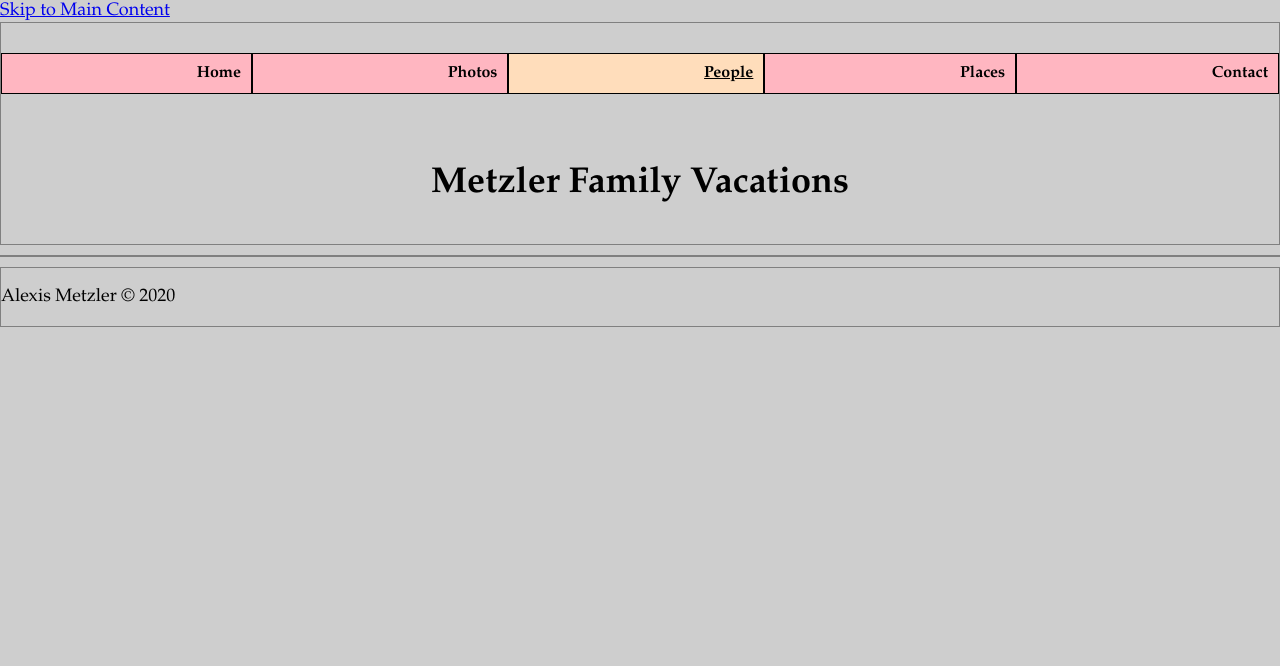
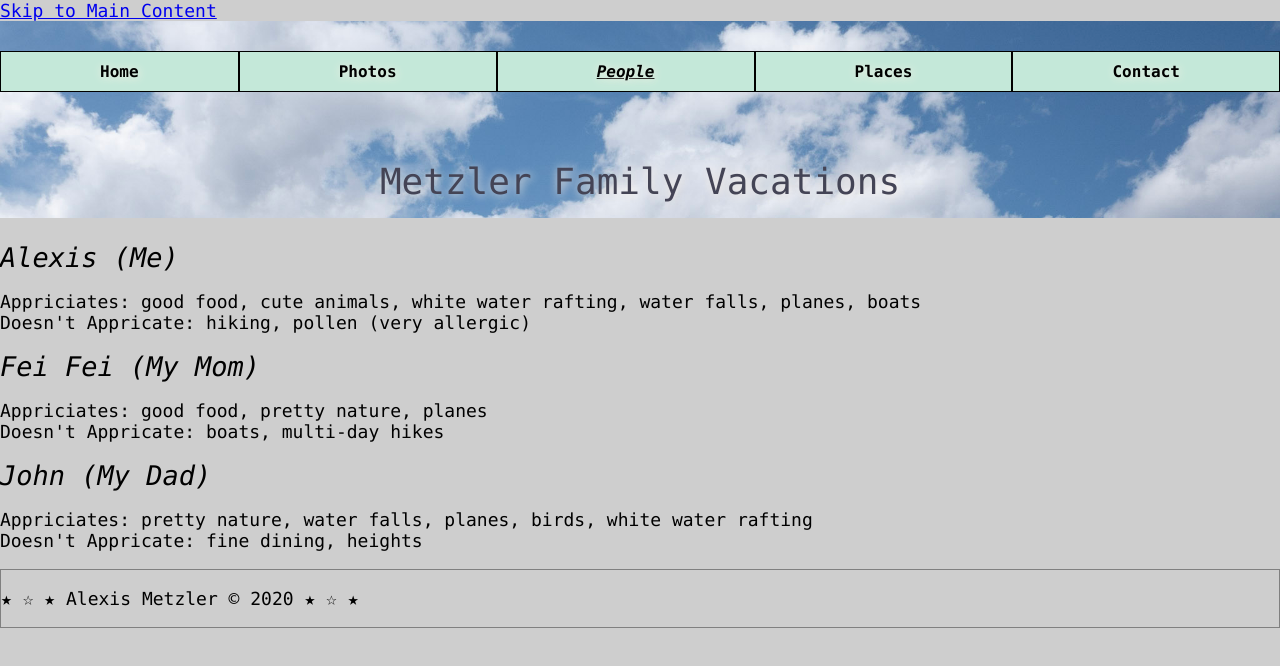
Before and after one commit to almetzler/almetzler.github.io, a plain HTML site: page people.html in a window 1280 px wide. Drawn offline with Linux system fonts and the light colour scheme.

Commit message:
changed some style sheets

```diff
--- a/css/flex_style.css
+++ /dev/null
@@ -1,220 +0,0 @@
-body{
-  /* font-size: 16pt; test for this! Make all sizes em or rem */
-}
-
-h1{
-  font-size: 2em;
-  text-align: center;
-}
-
-h2{
-  font-size: 1.5em;
-
-}
-
-p {
-  padding: 0 30px;
-}
-
-a.skip:focus{
-  top:20px;
-  color: black;
-  text-decoration-style: solid;
-}
-
-*:focus{
-  border: 2px solid black;
-}
-
-nav{
-  width: 100%;
-}
-
-footer{
-  background-color: black;
-  color: white;
-  padding: 30px;
-  text-align: center;
-}
-
-/*Begin your code here*/
-/*Keyframes for animation*/
-
-@-webkit-keyframes logo_wiggle{
-  /*Your code here.*/
-  from{size: 25px;}
-  to{size: 420px;}
-
-}
-
-@keyframes logo_wiggle{
-  /*Your code here.*/
-  from{width: 25px;}
-  to{width: 420px;}
-
-}
-
-#logo{
-   /*Your code here.*/
-   animation-name: logo_wiggle;
-   animation-duration: 15s;
-
-}
-
-/* Cards! */
-.pricing{
-    min-height: 500px;
-    /*Your code here.*/
-    /*Don't forget to vertically and horizontally alight the card*/
-    display:flex;
-    justify-content: center;
-    align-items: center;
-    flex-wrap: wrap;
-
-}
-
-.card {
-  margin: 12px;
-  background: #fff;
-  border-radius: 7px;
-  padding: 0 0 50px 0;
-  /*Your code here.*/
-  /*Take a look at flex-basis*/
-  /* display: flex; */
-  flex-basis: 400px;
-
-
-}
-
-.card > header{
-  background: #288080;
-  border: 2px solid #45ADAD;
-  padding: 20px 0;
-  border-radius: 7px 7px 0 0;
-}
-
-.card > ul{
-  list-style: none;
-  padding: 0;
-}
-
-.card > ul li {
-  width: 90%;
-  margin: 20px auto;
-}
-
-.card button{
-  width: 90%;
-  height: 40px;
-  border: 0;
-  margin-left: 12px;
-  border-radius: 7px;
-  background: #288080;
-  color: white;
-  font-size: 1em;
-}
-
-.card h3{
-  font-size: 4em;
-  color: white;
-  text-align: center;
-}
-
-.card_big{
-  -webkit-transform: initial;
-          transform: initial;
-}
-
-/* Gallery! */
-
-
-/* Navbar */
-header{
-  /*Your  code here again.*/
-  display: flex;
-  justify-content: center;
-  align-items: center;
-  /* flex-direction: column; */
-}
-
-.nav_links{
-  /*Your code here again.*/
-  display: flex;
-  justify-content: center;
-  align-items: center;
-  flex-wrap: wrap;
-  flex-direction: column;
-  ;
-}
-
-.nav_item a{
-  color: black;
-  text-decoration: none;
-}
-
-.nav_item a:hover, a:focus{
-  color: #50C7C7;
-  text-decoration: underline;
-  -webkit-text-decoration-style: dotted;
-          text-decoration-style: dotted;
-}
-
-@media screen and (min-width: 850px){
-
-  /* Cards! */
-  .card {
-    /*Your  code here again.*/
-    flex-basis: 225px;
-  }
-
-  .card_big{
-    -webkit-transform: scaleX(1.12);
-            transform: scaleX(1.12);
-  }
-
-  /* Navbar */
-  header{
-    /*Your code here again.*/
-    display: flex;
-    justify-content: space-between;
-    align-items: center;
-    flex-direction: row;
-  }
-
-  .nav_links{
-    /*Your code here again.*/
-    display: flex;
-    align-items: center;
-    flex-direction: row;
-  }
-
-  .nav_item a{
-    padding: 10px;
-  }
-}
-
-@media print {
-  .card {
-    flex-basis: 200px;
-  }
-  .body{
-    background-image: none;
-  }
-  .pricing{
-    display: flex;
-    align-items: flex-start;
-  }
-  .gallery,#gallery{
-    display: none;
-  }
-  /*Your code here again.*/
-  /*You will want four selectors*/
-}
-
-@media (prefers-reduced-motion:reduce) {
-  #logo{
-    animation: none;
-  }
-}
-/*Your code here again.*/
-/*Add media query to handle reduced-motion*/
--- a/css/grid_style.css
+++ /dev/null
@@ -1,117 +0,0 @@
-
-h1{
-  font-size: 50px;
-  line-height: 1;
-  padding: 50px 0;
-}
-
-/*Your Code Here*/
-/*Write selector/rule property to add an underline when
-links in the navigation are in the hover or focus state.*/
-/*Your Code Here*/
-/*Write selector/rule property to position the skip class element*/
-/*Your Code Here*/
-/*Write selector/rule property to style all elements when in focus*/
-:focus{
-  border: 2px solid black;
-}
-
-
-footer{
-  background-color: black;
-  color: white;
-  padding-top: 30px;
-  text-align: center;
-}
-
-
-
-
-.container{
-  /*Your Code Here*/
-  display: grid;
-  grid-template-columns: 1fr 5fr 1fr;
-  grid-template-rows: auto auto auto auto auto;
-  grid-row-gap: 15px;
-
-}
-
-header{
-  background: url(../images/header.jpg);
-  background-repeat: no-repeat; /* Parallax effect */
-  background-size: cover;       /* Parallax effect */
-  background-attachment: fixed; /* Parallax effect */
-  background-position: center;  /* Parallax effect */
-  color: white;
-  height: 400px;                /* Parallax effect */
-
-  /*Your Code Here*/
-  /*Set background-image to header.jpg */
-
-  grid-column: 1 / -1;  /*Can you explain what this does?*/
-  grid-row: 1 / span 1;   /*Can you rewrite it?*/
-}
-
-header p{
-  color: white;
-  font-size: 24px;
-  padding: 0 0px;
-  text-align: left;
-}
-
-.contact, .contact-image{
-    /*Your Code Here*/
-    grid-row: 5/span 1;
-
-}
-
-.text-block{
-  background-color: rgba(255, 255, 255, .8);
-  border: 10px solid black;
-  padding: 30px;
-  margin: auto;
-  /*Your code here:*/
-
-}
-
-
-@media all and (min-width: 800px){
-  .container{
-    /*Your code here:*/
-    display: grid;
-    grid-template-columns: 50px auto 500px auto 50px;
-    grid-template-rows: 400px 400px 400px 400px 400px;
-    grid-row-gap: 15px;
-  }
-
-  .about, .clients, .method-image, .contact-image{
-    /*Your code here:*/
-    grid-column: 3/span 2;
-  }
-
-  .about-image, .clients-image, .method, .contact{
-    /*Your code here:*/
-    grid-column: 2/span 2;
-  }
-}
-
-/*You do not need to modify any code below this line.
-It is included for accessibility to turn off animations
-and movement for people who have modified their
-preferences to reduce motion.*/
-
-@media screen and (prefers-reduced-motion: reduce){
-  html{
-      scroll-behavior: auto; /* Removes scroll animation */
-  }
-
-  .skip a{
-    -webkit-transition: none; /* sets to default setting */
-    transition: none;        /* sets to default setting */
-   }
-
-  /*Turn off parallax*/
-  header{
-    background-attachment: initial;
-  }
-}
--- a/css/style.css
+++ b/css/style.css
@@ -1,5 +1,23 @@
 html{
     scroll-behavior: smooth;
+}
+
+header{
+	background-image: url(../images/header.jpg);
+	background-attachment: fixed;
+	background-repeat: no-repeat;
+	background-size: cover;
+	background-color: lightskyblue;
+	color:#444455;
+	text-shadow: 1px 1px 10px linen;
+}
+
+body{
+	font-family: "Lucida Console", Courier, monospace;
+	background-color: #cecece;
+  	font-size: 18px;
+	margin: 0;
+	padding: 0;
 }
 
 h1{
@@ -9,34 +27,56 @@ h1{
 	margin-bottom: 0.67em;
 	margin-left: 0;
 	margin-right: 0;
-	font-weight: bold;
 	text-align: center;
 	line-height: 2;
+}
+
+h2{
+	font-size: 1.5em;
+	font-style: oblique;
+}
+
+p {
+    display: block;
+    margin-block-start: 1em;
+    margin-block-end: 1em;
+    margin-inline-start: 0px;
+    margin-inline-end: 0px;
+}
+
+footer{
+	border: 1px solid grey;
+	margin-bottom: 10px;
+}
+
+img{
+    height: 200px;
+    width:inherit;
+    padding: 5px;
+    border-radius: 10px;
+    margin: 10px;
 }
 
 nav{
 	padding: 5px 0;
 	text-align: left;
-  }
+}
 
 nav ul{
 	display: grid;
 	grid-template-columns: auto auto auto auto auto;
 }
 nav ul li{
-	background-color: lightpink;
+	background-color: #c4e8d9;
 	padding:10px;
 	border:1px solid black;
 	font-size: medium;
 	grid-row: span 1;
 }
 
-nav ul #active{
-	background-color: #ffddbb;
-}
-
 nav ul #active a{
 	text-decoration: underline;
+	font-style: italic;
 }
 
 nav a{
@@ -52,35 +92,6 @@ nav a:link{
 nav a:hover{
 	text-decoration: underline;
 	}
-
-body{
-	font-family: "Palatino Linotype", "Book Antiqua", 'Palatino', serif;
-	background-color: #cecece;
-  	font-size: 18px;
-	margin: 0;
-	padding: 0;
-}
-
-p {
-    display: block;
-    margin-block-start: 1em;
-    margin-block-end: 1em;
-    margin-inline-start: 0px;
-    margin-inline-end: 0px;
-}
-
-header, main, footer{
-	border: 1px solid grey;
-	margin-bottom: 10px;
-}
-
-img{
-    height: 200px;
-    width:inherit;
-    padding: 5px;
-    border-radius: 10px;
-    margin: 10px;
-}
 
 .gallery{
 	min-height: 600px;
@@ -106,6 +117,7 @@ img{
 	width: 100%;
 	height: 100%;
 	text-align: center;
+	vertical-align:middle;
 	transition: transform 0.8s;
 	transform-style: preserve-3d;
 }
@@ -124,15 +136,13 @@ img{
 
 .card-back{
 	transform: rotateY(180deg);
+	font-family: Impact, Haettenschweiler, 'Arial Narrow Bold', sans-serif;
 }
 
-ul.vacation-list{
-	list-style-type: square;
-}
 @media all and (min-width: 800px){
 	nav{
 	  padding: 30px 0px;
-	  text-align: right;
+	  text-align: center;
 	  vertical-align: middle;
 	}
 }
--- a/people.html
+++ b/people.html
@@ -8,7 +8,7 @@
 	<link rel="stylesheet" href="css/html5reset.css">
     <link rel="stylesheet" href="css/style.css">
 </head>
-<body>
+<body id = 'people'>
 	<a class = "skip" href="#skip">Skip to Main Content</a>
     <header>
         <nav id=>
@@ -23,10 +23,34 @@
         <h1>Metzler Family Vacations</h1>
     </header>
     <main class="about" id="skip" tabindex="0">
+    <div id = 'Alexis'>
+        <h2>Alexis (Me)</h2>
+        <p>
+            Appriciates: good food, cute animals, white water rafting, water falls, planes, boats
+            <br>
+            Doesn't Appricate: hiking, pollen (very allergic)
+        </p>
+    </div>
+    <div id = 'Mom'>
+        <h2>Fei Fei (My Mom)</h2>
+        <p>
+            Appriciates: good food, pretty nature, planes
+            <br>
+            Doesn't Appricate: boats, multi-day hikes
+        </p>
+    </div>
+    <div id = 'Dad'>
+        <h2>John (My Dad)</h2>
+        <p>
+            Appriciates: pretty nature, water falls, planes, birds, white water rafting
+            <br>
+            Doesn't Appricate: fine dining, heights
+        </p>
+    </div>
 
     </main>
     <footer>
-        <p>Alexis Metzler &copy 2020</p>
+        <p>&#9733 &#9734 &#9733 Alexis Metzler &copy 2020 &#9733 &#9734 &#9733</p>
     </footer>
 </body>
 </html>
```
Also changed, not shown: contact.html (+1 -1 lines), gallery.html (+3 -3 lines), index.html (+5 -5 lines), places.html (+1 -1 lines), images/header.jpg (added).
